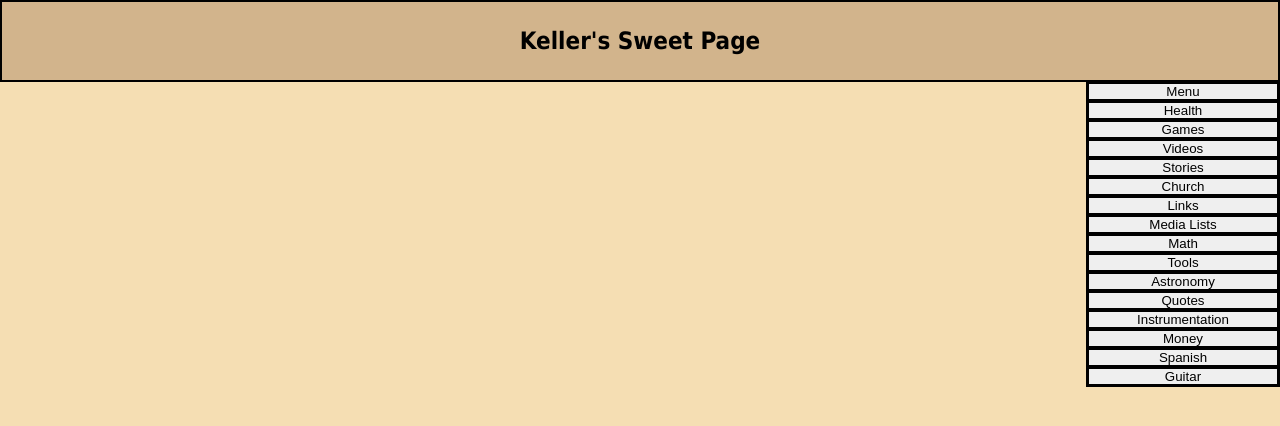
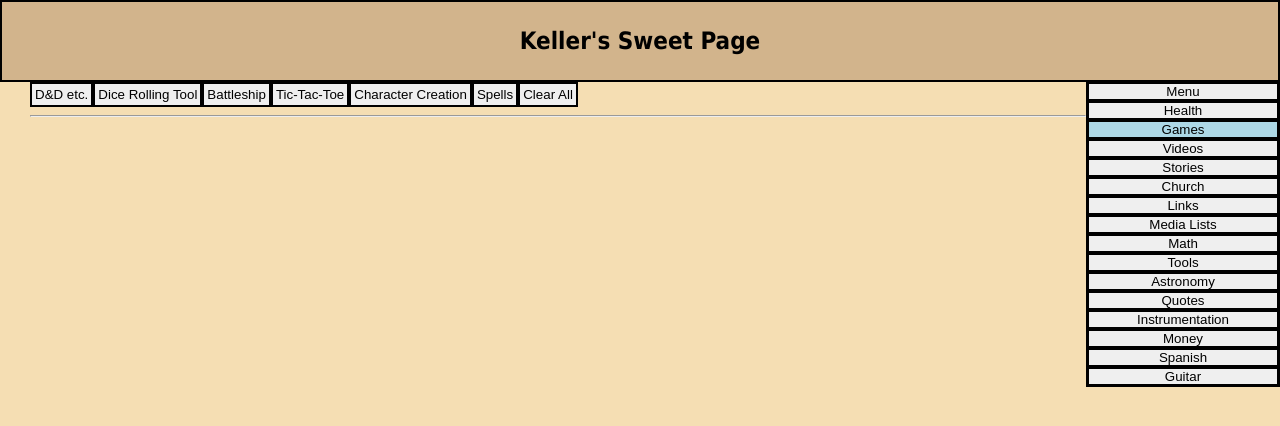
Before and after one commit to jigpuf/kellers, a React (Create React App) app: page / in a window 1280 px wide. Shown: the top 426 px of the page. Built offline with nearby package versions, Linux system fonts and the light colour scheme; the HTML template or start-up script is replaced by a standard one.

Commit message:
add spoonal spell

```diff
--- a/src/App.css
+++ b/src/App.css
@@ -10,7 +10,7 @@ aside {
   border-top: 0px;
 }
 
-.tier1{
+.tier1, .tier2{
   border: 2px solid black;
   display: inline;
   text-align: center;
--- a/src/App.js
+++ b/src/App.js
@@ -6,7 +6,7 @@ import MainSection from './components/mainSection';
 
 class App extends React.Component {
   state = {
-    activeTab: undefined,
+    activeTab: 'games',
   }
 /*Creates activeTab state. Shows that no value will be chosen upon loading Page.
 State is the way that the virtual DOM knows to compare the page against the DOM
--- a/src/components/games.js
+++ b/src/components/games.js
@@ -6,35 +6,62 @@ class Games extends React.Component {
     tier2: undefined,
   }
   pickTier1  = (item) => {
-    return() => {this.setState({tier1:item})}
+    return () => {
+      this.setState({tier1:item})
+    }
   }
   pickTier2 = (item) => {
-    return() => {this.setState({tier1:item})}
+    return() => {
+      this.setState({tier2:item})
+    }
   }
 
   render () {
+    const spellItems = [
+      {name:'Fire', slug:'fire'},
+      {name:'Water', slug:'water'},
+      {name:'Wind', slug:'wind'},
+      {name:'Earth', slug:'earth'},
+      {name:'Light', slug:'light'},
+      {name:'Dark', slug:'dark'},
+      {name:'Spoonal', slug:'spoonal'},
+    ]
     const gamesItems = [
       {name: 'D&D etc.', slug: 'dd' },
       {name: 'Dice Rolling Tool', slug: 'dice' },
       {name: 'Battleship', slug: 'battleship' },
       {name: 'Tic-Tac-Toe', slug: 'ttt' },
-    {name: 'Charachter Creation', slug: 'character' },
-    {name: 'Spells', slug: 'spells' },
+      {name: 'Character Creation', slug: 'character' },
+      {name: 'Spells', slug: 'spells', tier2: spellItems},
       {name: 'Clear All', slug: 'clear' },
     ]
-  const renderGamesItems = gamesItems.map(item =>{
+    const renderGamesItems = gamesItems.map(item => {
       return (
         <button
+          key={item.slug}
           onClick={this.pickTier1(item.slug)}
           className={this.state.tier1 === item.slug ? "tier1 active" : "tier1"}
-      >{item.name}
-      </button>
+        >{item.name}</button>
+      )
+    })
+    const activeTier1Item = this.state.tier1 && gamesItems.filter(item => {
+      return this.state.tier1 === item.slug;
+    })
+    const tier2 = activeTier1Item && (activeTier1Item[0].tier2 || []);
+    const renderTier2 = tier2 && tier2.map(item => {
+      return (
+        <button
+          key={item.slug}
+          onClick={this.pickTier2(item.slug)}
+          className={this.state.tier2 === item.slug ? "tier2 active" : "tier2"}
+        >{item.name}</button>
       )
     })
     return (
       <ul>
         {renderGamesItems}
         <hr />
+        {renderTier2}
       </ul>
     )
   }
```
Lines whose indentation alone changed are shown as unchanged.
